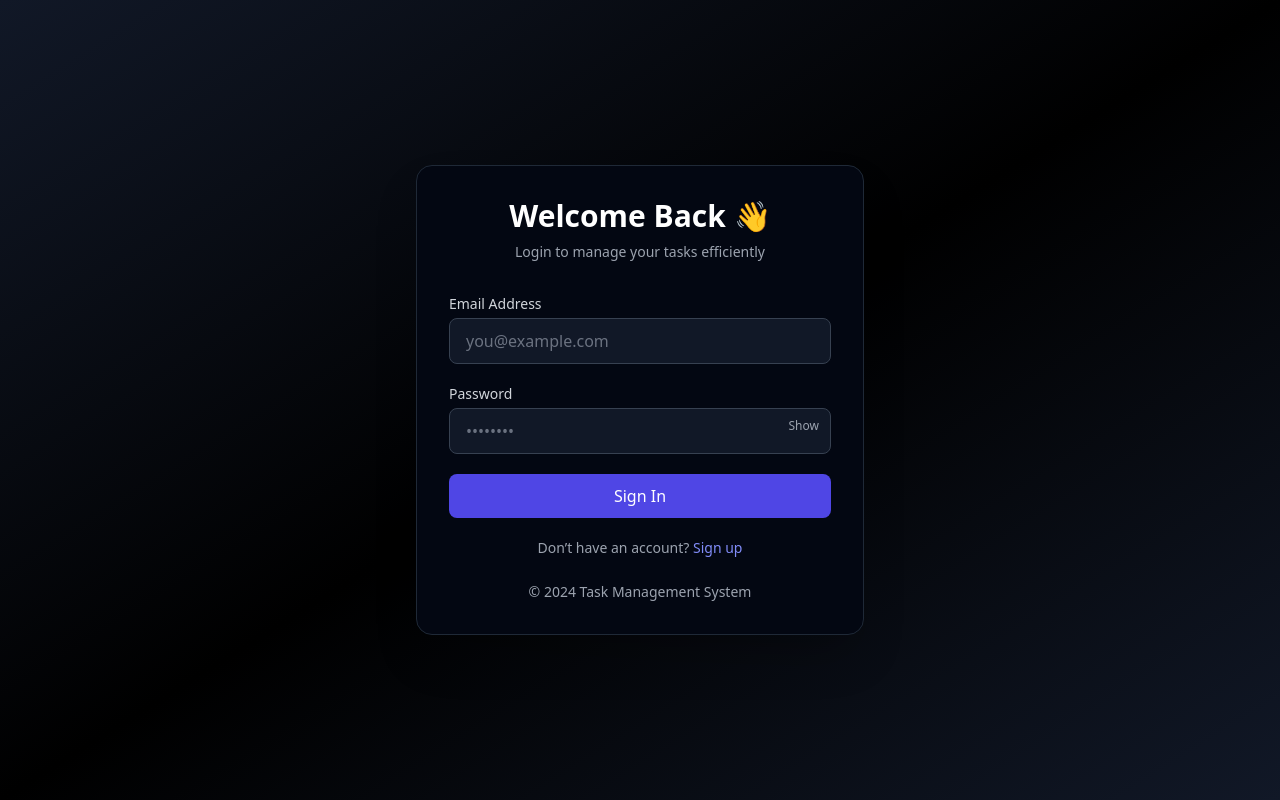
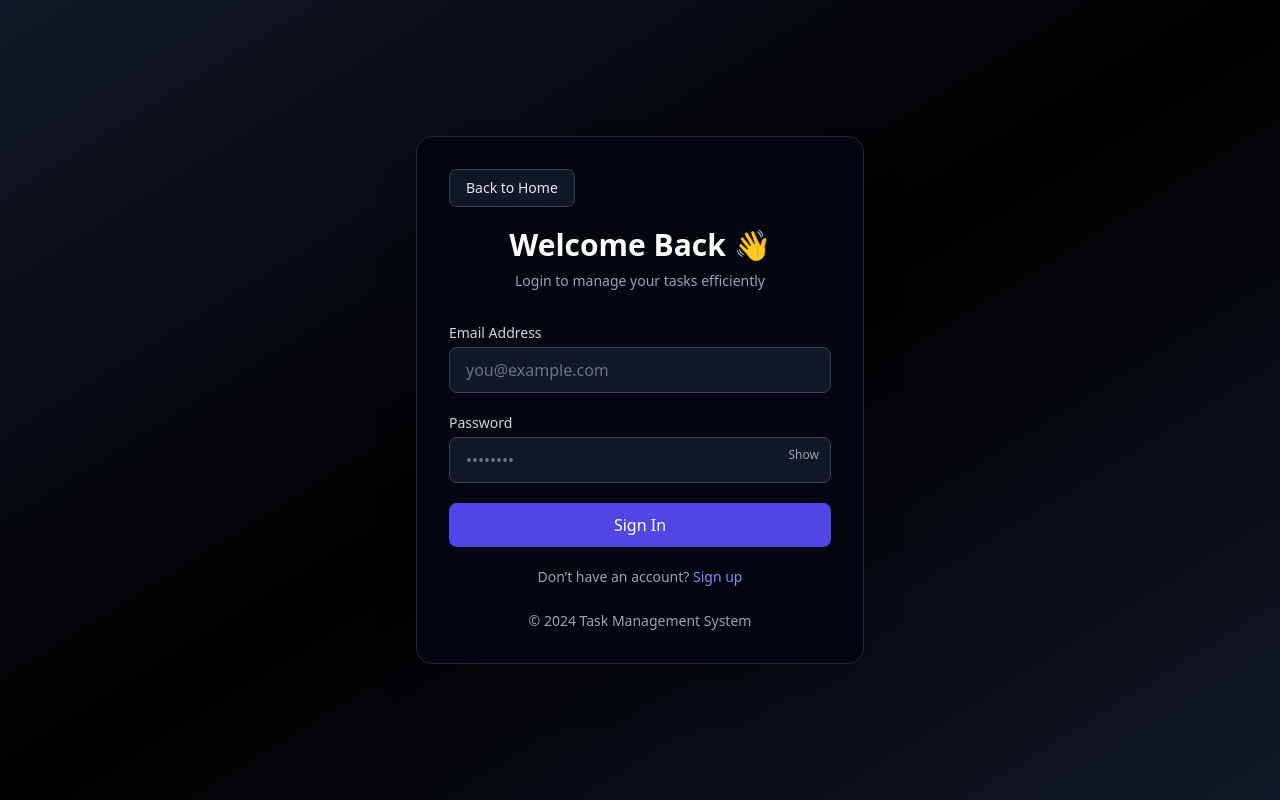
Before and after one commit to ankitsunil530/Task-Management-System, a React (Vite) app in the folder frontend/: page /login in a window 1280 px wide. Built offline with nearby package versions, Linux system fonts and the light colour scheme.

Commit message:
feat(login): add Back to Home button on login page

```diff
--- a/frontend/src/pages/Login.jsx
+++ b/frontend/src/pages/Login.jsx
@@ -41,6 +41,16 @@ export default function Login() {
   return (
     <div className="min-h-screen flex items-center justify-center bg-gradient-to-br from-gray-900 via-black to-gray-900 px-4">
       <div className="w-full max-w-md bg-gray-950 border border-gray-800 rounded-2xl shadow-2xl p-8">
+
+        {/* Back to Home */}
+        <div className="mb-5">
+          <Link
+            to="/"
+            className="inline-flex items-center px-4 py-2 rounded-lg border border-gray-700 bg-gray-900 text-gray-200 text-sm font-medium hover:bg-gray-800 transition"
+          >
+            Back to Home
+          </Link>
+        </div>
 
         {/* Header */}
         <div className="text-center mb-8">
```
